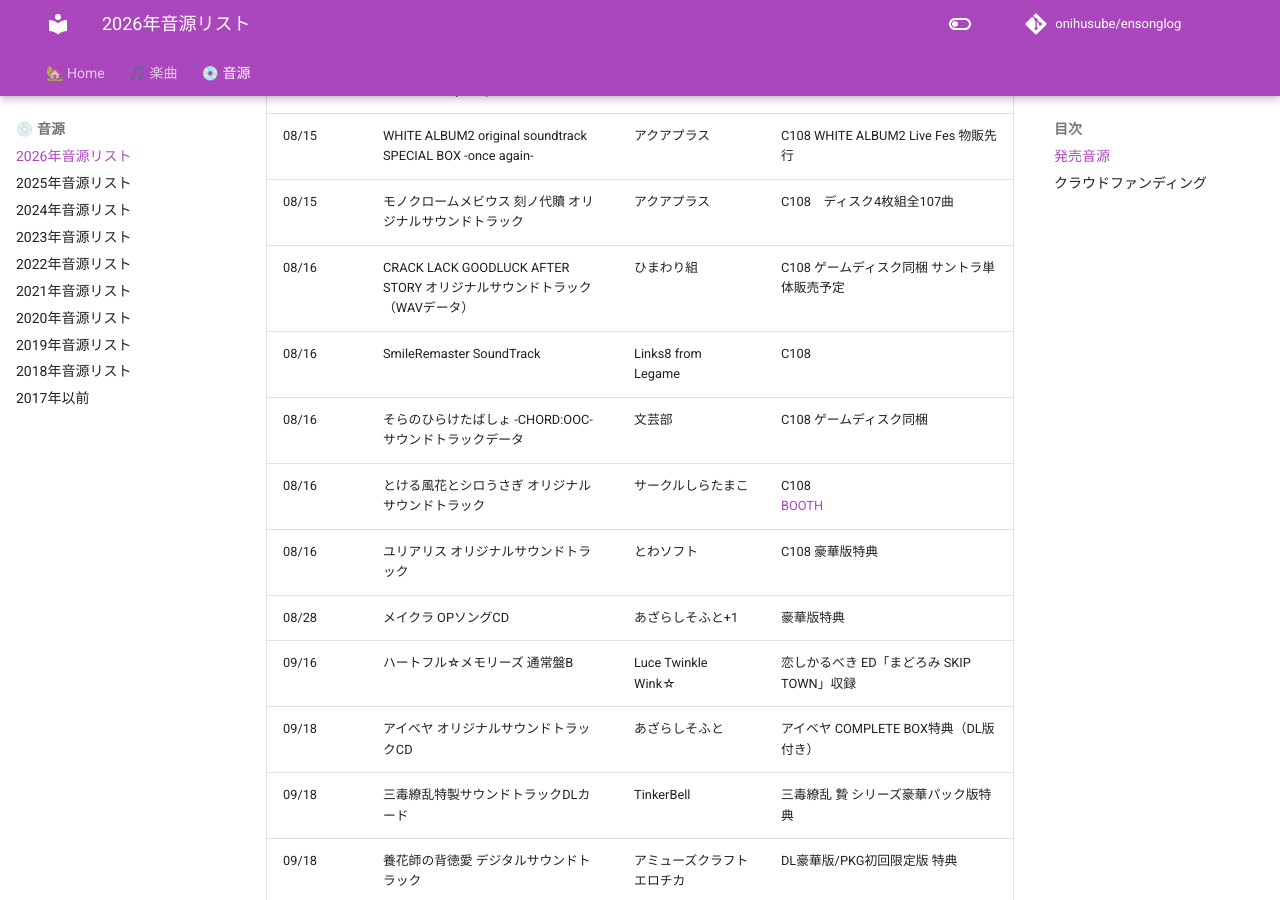
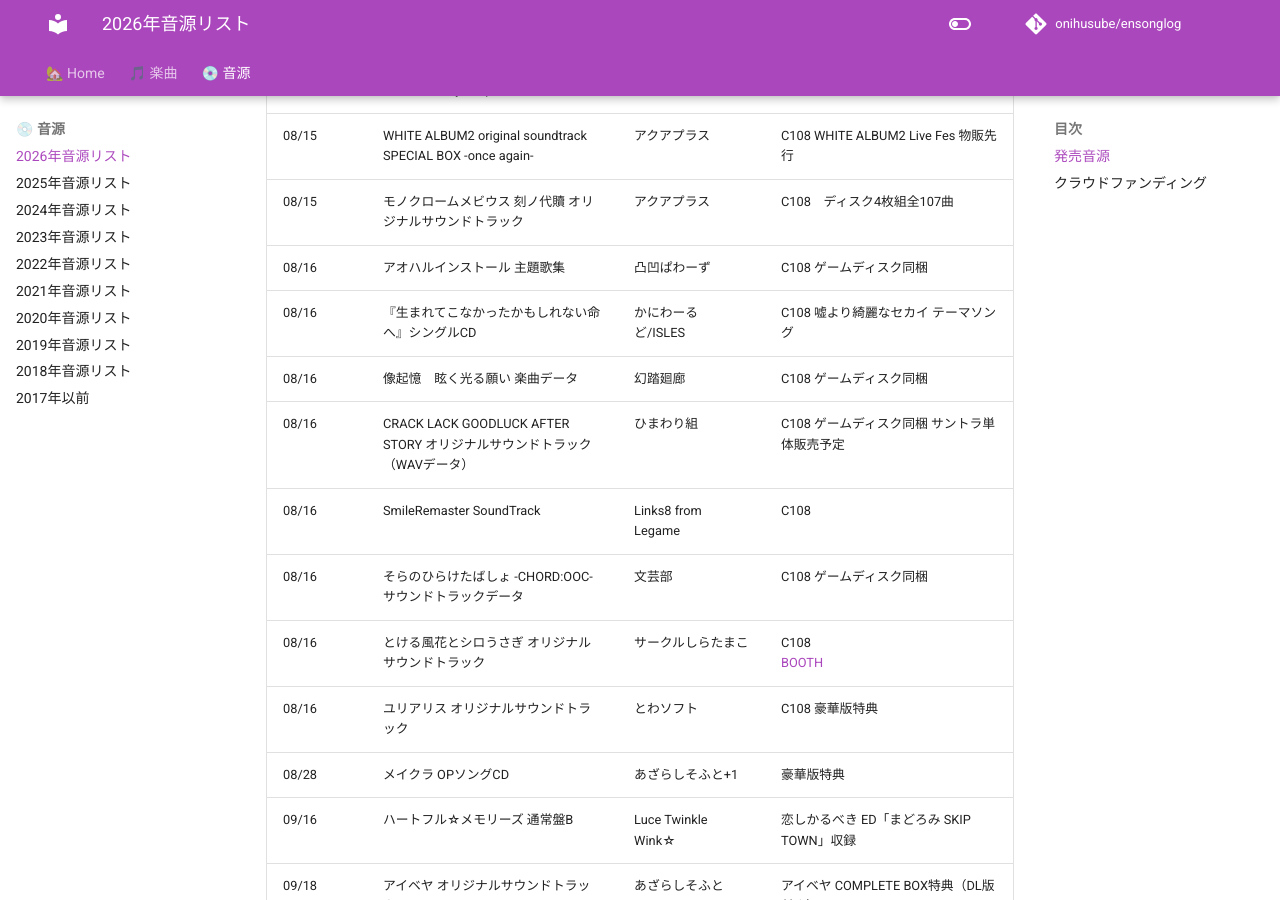
Before and after one commit to onihusube/ensonglog, an MkDocs documentation site: the page built from docs/2026/音源.md, in a window 1280 px wide and 900 px high, scrolled down 11105 px. Built offline with MkDocs 1.6.1 and Material for MkDocs 9.7.7, drawn with Linux system fonts in a browser that asks for light colours; comment, search, counter and statistics services are not loaded.

Commit message:
C108音源追記

```diff
--- a/docs/2026/音源.md
+++ b/docs/2026/音源.md
@@ -161,6 +161,9 @@
 | 08/15 | WHITE ALBUM2 Original Soundtrack ～anniversary chapter～ | アクアプラス | C108 WHITE ALBUM2 Live Fes 物販先行 |
 | 08/15 | WHITE ALBUM2 original soundtrack SPECIAL BOX -once again- | アクアプラス | C108 WHITE ALBUM2 Live Fes 物販先行 |
 | 08/15 | モノクロームメビウス 刻ノ代贖 オリジナルサウンドトラック | アクアプラス | C108　ディスク4枚組全107曲 |
+| 08/16 | アオハルインストール 主題歌集 | 凸凹ぱわーず | C108 ゲームディスク同梱 |
+| 08/16 | 『生まれてこなかったかもしれない命へ』シングルCD | かにわーるど/ISLES | C108 嘘より綺麗なセカイ テーマソング |
+| 08/16 | 像起憶　眩く光る願い 楽曲データ | 幻踏廻廊 | C108 ゲームディスク同梱 |
 | 08/16 | CRACK LACK GOODLUCK AFTER STORY オリジナルサウンドトラック（WAVデータ） | ひまわり組 | C108 ゲームディスク同梱 サントラ単体販売予定 |
 | 08/16 | SmileRemaster SoundTrack | Links8 from Legame | C108 |
 | 08/16 | そらのひらけたばしょ -CHORD:OOC- サウンドトラックデータ | 文芸部 | C108 ゲームディスク同梱 |
```
Also changed, not shown: docs/index.md (+1 -1 lines).
